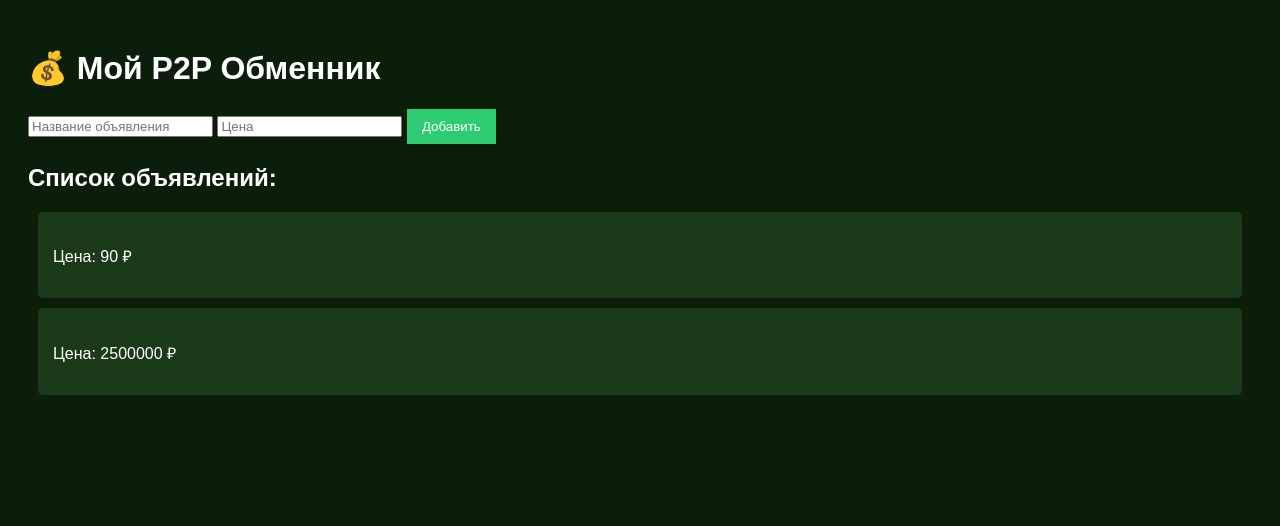
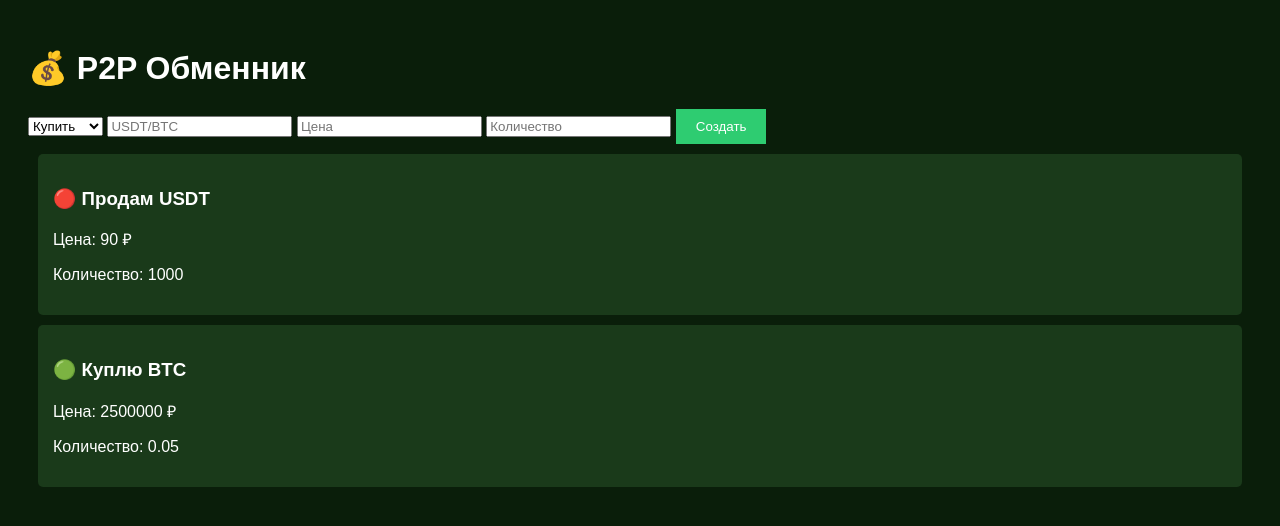
Before and after one commit to Yupara/Yupara, a FastAPI app: page / in a window 1280 px wide. Shown: the top 526 px of the page. Run offline with FastAPI, Linux system fonts and the light colour scheme.

Commit message:
Update index.html

```diff
--- a/templates/index.html
+++ b/templates/index.html
@@ -2,44 +2,32 @@
 <html>
 <head>
     <title>P2P Обменник</title>
-    <style>
-        body {
-            font-family: Arial;
-            background-color: #0a1e0a;
-            color: white;
-            padding: 20px;
-        }
-        .ad {
-            background-color: #1a3a1a;
-            padding: 15px;
-            margin: 10px;
-            border-radius: 5px;
-        }
-        button {
-            background-color: #2ecc71;
-            color: white;
-            border: none;
-            padding: 10px 15px;
-        }
-    </style>
+    <link rel="stylesheet" href="/static/style.css">
 </head>
 <body>
-    <h1>💰 Мой P2P Обменник</h1>
+    <div class="container">
+        <h1>💰 P2P Обменник</h1>
 
-    <form action="/add_ad" method="post">
-        <input type="text" name="title" placeholder="Название объявления" required>
-        <input type="number" name="price" placeholder="Цена" required>
-        <button type="submit">Добавить</button>
-    </form>
+        <form action="/create_ad" method="post">
+            <select name="type" required>
+                <option value="buy">Купить</option>
+                <option value="sell">Продать</option>
+            </select>
+            <input type="text" name="asset" placeholder="USDT/BTC" required>
+            <input type="number" name="price" placeholder="Цена" step="0.01" required>
+            <input type="number" name="amount" placeholder="Количество" step="0.0001" required>
+            <button type="submit">Создать</button>
+        </form>
 
-    <h2>Список объявлений:</h2>
-    <div id="ads">
-        {% for ad in ads %}
-        <div class="ad">
-            <h3>{{ ad.title }}</h3>
-            <p>Цена: {{ ad.price }} ₽</p>
+        <div class="ads">
+            {% for ad in ads %}
+            <div class="ad {{ ad.type }}">
+                <h3>{{ "🟢 Куплю" if ad.type == 'buy' else "🔴 Продам" }} {{ ad.asset }}</h3>
+                <p>Цена: {{ ad.price }} ₽</p>
+                <p>Количество: {{ ad.amount }}</p>
+            </div>
+            {% endfor %}
         </div>
-        {% endfor %}
     </div>
 </body>
 </html>
```
